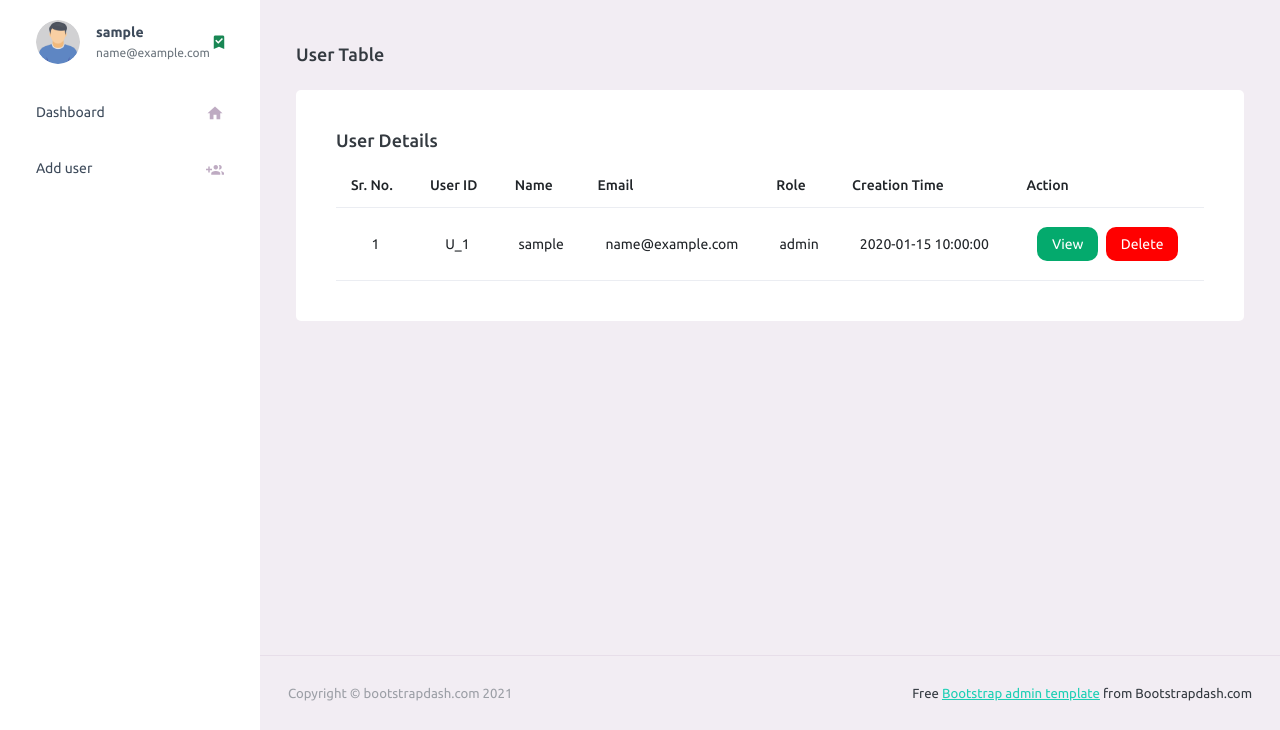
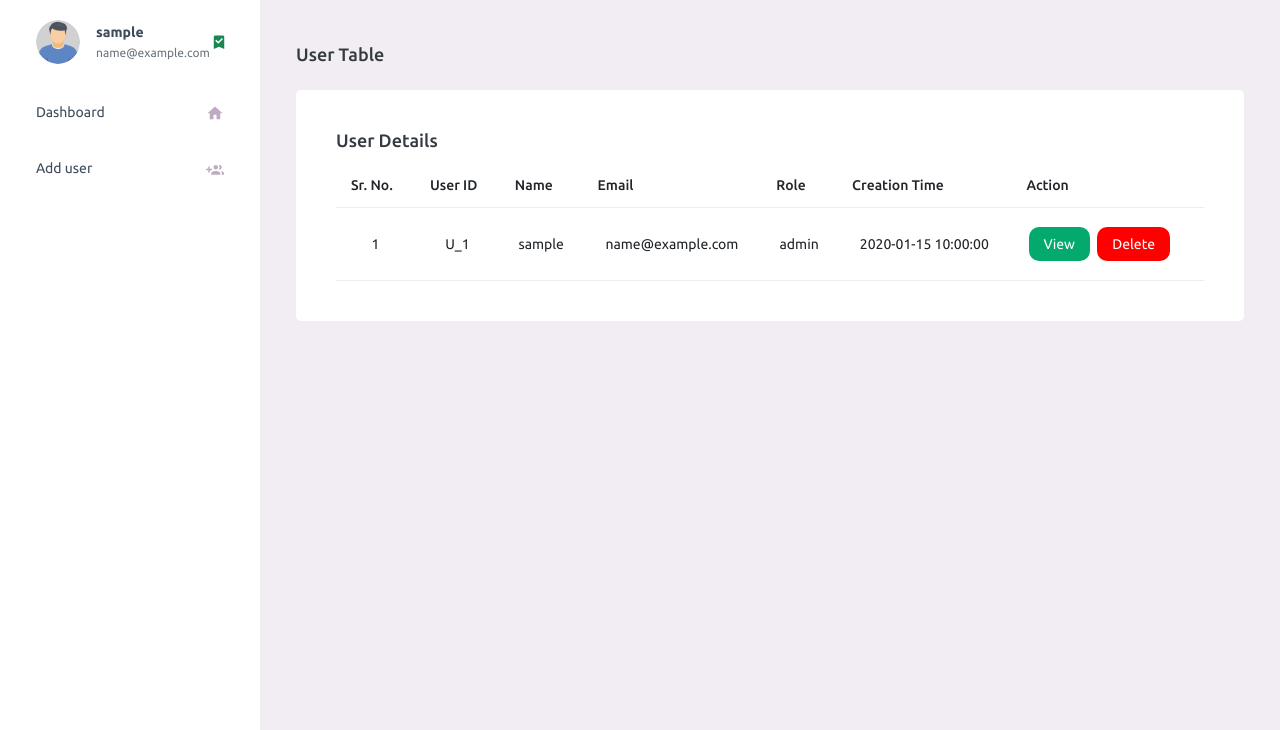
Before and after one commit to AmishChawla/saas_cms_flask, a Flask app: template templates/admin_panel.html in a window 1280 px wide. Shown: the part 70-800 px from the top of the page. Run offline with Flask 3, Linux system fonts and the light colour scheme; the template is opened without the code that fills it: most values are stand-ins (such as "Sample title", 1, 10 or a date in 2020).

Commit message:
admin panel updated

```diff
--- a/constants.py
+++ b/constants.py
@@ -1,2 +1,2 @@
-# BASE_URL = 'https://resume-parser-fastapi.onrender.com'
-BASE_URL = 'http://127.0.0.1:8000'
+BASE_URL = 'https://resume-parser-fastapi.onrender.com'
+# BASE_URL = 'http://127.0.0.1:8000'
--- a/templates/admin_panel.html
+++ b/templates/admin_panel.html
@@ -68,7 +68,7 @@
           <ul class="navbar-nav navbar-nav-right">
 
             <li class="nav-item">
-              <a class="nav-link" href="{{ url_for('add_user') }}">
+              <a class="nav-link" href="{{ url_for('user_password_update',role=role)}}">
                 <span class="menu-title">Update Password</span>
                 <i class="mdi mdi-lock-reset menu-icon" style="margin-left:10px"></i>
               </a>
@@ -156,30 +156,30 @@
     <tbody>
         {% for row in result|reverse %}
 
-            <tr class ="clickable text-center" onclick="redirectToPage('{{ url_for('admin_view_user_profile', user_id=row.id) }}')">
-              <a href="{{ url_for('admin_view_user_profile', user_id=row.id) }}">
-                <td class="py-1">{{ loop.index }}</td>
-                <td class="py-1">
+            <tr>
+<!--              <a href="{{ url_for('admin_view_user_profile', user_id=row.id) }}">-->
+                <td class="py-1 clickable text-center" onclick="redirectToPage('{{ url_for('admin_view_user_profile', user_id=row.id) }}')">{{ loop.index }}</td>
+                <td class="py-1 clickable text-center" onclick="redirectToPage('{{ url_for('admin_view_user_profile', user_id=row.id) }}')">
                     U_{{ row.id }}
                 </td>
-                <td> {{ row.username }}</td>
+                <td class="clickable text-center" onclick="redirectToPage('{{ url_for('admin_view_user_profile', user_id=row.id) }}')"> {{ row.username }}</td>
 
-                <td>
+                <td class="clickable text-center" onclick="redirectToPage('{{ url_for('admin_view_user_profile', user_id=row.id) }}')">
                     {{ row.email }}
                 </td>
 
-                <td> {{ row.role }} </td>
-                <td>{{ row.created_datetime }}</td>
-
+                <td class="clickable text-center" onclick="redirectToPage('{{ url_for('admin_view_user_profile', user_id=row.id) }}')"> {{ row.role }} </td>
+                <td class="clickable text-center" onclick="redirectToPage('{{ url_for('admin_view_user_profile', user_id=row.id) }}')">{{ row.created_datetime }}</td>
                 <td>
     <a class="button button1" href="{{ url_for('admin_view_user_profile', user_id=row.id) }}">View</a>
-                    <button class="button button2" data-bs-toggle="modal" data-bs-target="#staticBackdrop">Delete</button>
-                    <!--Modal of delete button-->
-                    <div class="modal fade" id="staticBackdrop" data-bs-backdrop="static" data-bs-keyboard="false" tabindex="-1" aria-labelledby="staticBackdropLabel" aria-hidden="true">
+    <button class="button button2" data-bs-toggle="modal" data-bs-target="#deleteModal_{{ row.id }}">Delete</button>
+
+    <!-- Modal for delete button -->
+    <div class="modal fade" id="deleteModal_{{ row.id }}" data-bs-backdrop="static" data-bs-keyboard="false" tabindex="-1" aria-labelledby="deleteModalLabel_{{ row.id }}" aria-hidden="true">
         <div class="modal-dialog">
             <div class="modal-content">
                 <div class="modal-header">
-                                    <h1 class="modal-title fs-5" id="staticBackdropLabel">Delete User</h1>
+                    <h1 class="modal-title fs-5" id="deleteModalLabel_{{ row.id }}">Delete User</h1>
                     <button type="button" class="btn-close" data-bs-dismiss="modal" aria-label="Close"></button>
                 </div>
                 <div class="modal-body">
@@ -193,7 +193,8 @@
         </div>
     </div>
 </td>
-                </a>
+
+<!--                </a>-->
             </tr>
 
         {% endfor %}
@@ -215,14 +216,6 @@
             </div>
           </div>
           <!-- content-wrapper ends -->
-          <!-- partial:../../partials/_footer.html -->
-          <footer class="footer">
-            <div class="container-fluid d-flex justify-content-between">
-              <span class="text-muted d-block text-center text-sm-start d-sm-inline-block">Copyright © bootstrapdash.com 2021</span>
-              <span class="float-none float-sm-end mt-1 mt-sm-0 text-end"> Free <a href="https://www.bootstrapdash.com/bootstrap-admin-template/" target="_blank">Bootstrap admin template</a> from Bootstrapdash.com</span>
-            </div>
-          </footer>
-          <!-- partial -->
         </div>
         <!-- main-panel ends -->
       </div>
@@ -245,6 +238,9 @@
         window.location.href = pageUrl;
     }
 </script>
+    <script>
+        var userId = document.querySelector('.button2').getAttribute('data-user-id');
+    </script>
 
     <!-- endinject -->
     <!-- Custom js for this page -->
--- a/templates/admin_view_user_profile.html
+++ b/templates/admin_view_user_profile.html
@@ -10,6 +10,7 @@
               <h3 class="page-title"> Upload History </h3>
 
             </div>
+            {% if data_list %}
             {% for data in data_list %}
             <div class="row">
 
@@ -73,5 +74,10 @@
                                      <br>
                     <br>
               {% endfor %}
+           {% else %}
+   <div  class="d-flex justify-content-center align-items-center" style="height: 50vh;"><p>No history</p></div>
+
+        {% endif %}
+
    </div>
 {% endblock %}
--- a/templates/index.html
+++ b/templates/index.html
@@ -71,7 +71,7 @@
       <div class="row">
         <div class="col-lg-6 d-flex flex-column justify-content-center pt-4 pt-lg-0 order-2 order-lg-1" data-aos="fade-up" data-aos-delay="200">
           <h1>Better Solutions For Your Business</h1>
-          <h2>We are team of talented designers making websites with Bootstrap</h2>
+          <h2>Parse resumes in bulk</h2>
           <div class="d-flex justify-content-center justify-content-lg-start">
             <a href="{{ url_for('register') }}" class="btn-get-started scrollto">Get Started</a>
 
```
Lines whose indentation alone changed are shown as unchanged.
